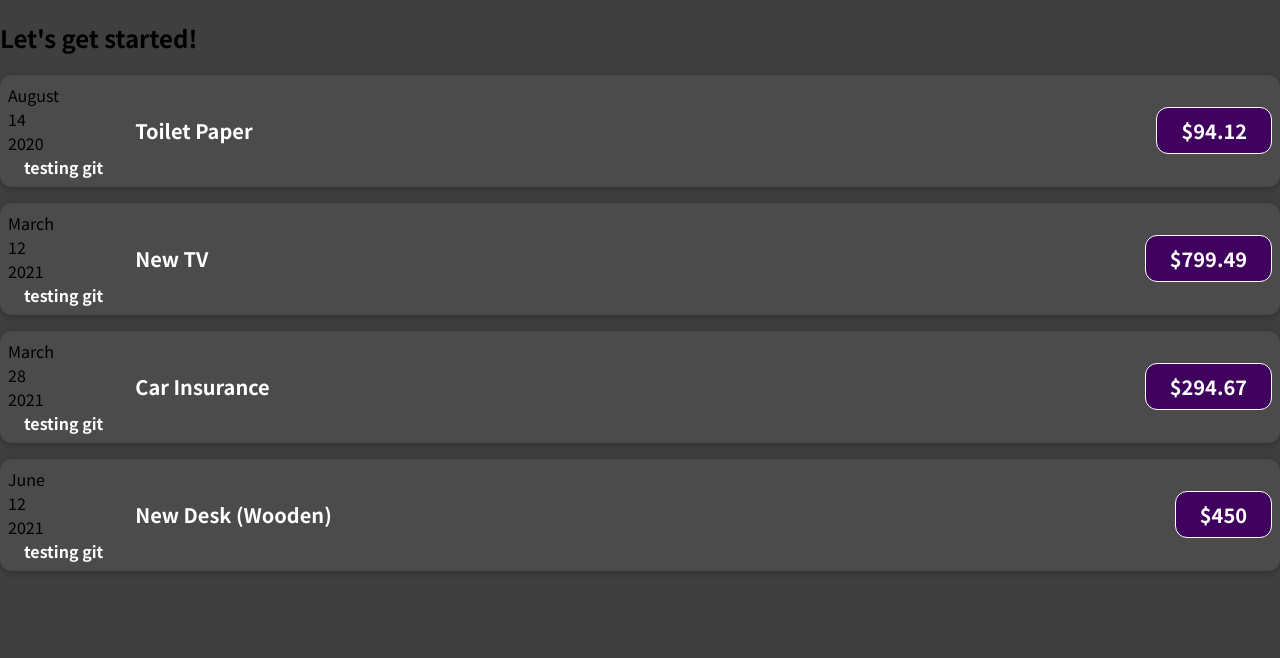
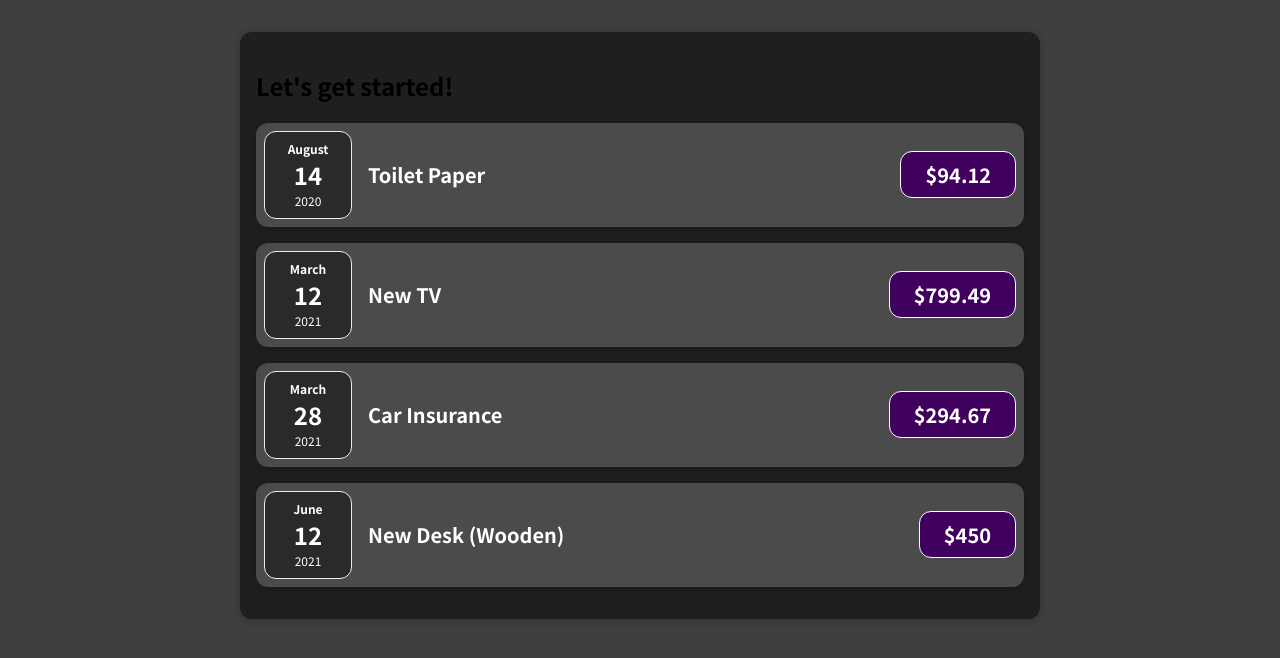
Before and after one commit to tilakgurappagari/expense-app, a JavaScript app: page / in a window 1280 px wide. Shown: the top 658 px of the page. Built offline with nearby package versions, Linux system fonts and the light colour scheme.

Commit message:
addedd expenses and card components

```diff
--- a/src/App.js
+++ b/src/App.js
@@ -1,53 +1,7 @@
-import ExpenseItem from './components/ExpenseItem';
+import Expenses from "./components/Expenses";
 
 function App() {
-  const expenses = [
-    {
-      id: 'e1',
-      title: 'Toilet Paper',
-      amount: 94.12,
-      date: new Date(2020, 7, 14),
-    },
-    { id: 'e2', title: 'New TV', amount: 799.49, date: new Date(2021, 2, 12) },
-    {
-      id: 'e3',
-      title: 'Car Insurance',
-      amount: 294.67,
-      date: new Date(2021, 2, 28),
-    },
-    {
-      id: 'e4',
-      title: 'New Desk (Wooden)',
-      amount: 450,
-      date: new Date(2021, 5, 12),
-    },
-  ];
-
-  return (
-    <div>
-      <h2>Let's get started!</h2>
-      <ExpenseItem
-        title={expenses[0].title}
-        amount={expenses[0].amount}
-        date={expenses[0].date}
-      ></ExpenseItem>
-      <ExpenseItem
-        title={expenses[1].title}
-        amount={expenses[1].amount}
-        date={expenses[1].date}
-      ></ExpenseItem>
-      <ExpenseItem
-        title={expenses[2].title}
-        amount={expenses[2].amount}
-        date={expenses[2].date}
-      ></ExpenseItem>
-      <ExpenseItem
-        title={expenses[3].title}
-        amount={expenses[3].amount}
-        date={expenses[3].date}
-      ></ExpenseItem>
-    </div>
-  );
+  return <Expenses></Expenses>;
 }
 
 export default App;
--- /dev/null
+++ b/src/components/Card.css
@@ -0,0 +1,4 @@
+.card{
+    border-radius: 12px;
+    box-shadow: 0 1px 8px rgba(0, 0, 0, 0.25);
+}
--- /dev/null
+++ b/src/components/Card.js
@@ -0,0 +1,9 @@
+import './Card.css'
+
+function Card(props){
+    const classes = 'card ' + props.className;
+    console.log(classes);
+    return <div className={classes}>{props.children}</div>
+}
+
+export default Card;
--- /dev/null
+++ b/src/components/ExpenseDate.css
@@ -0,0 +1,26 @@
+.expense-date {
+    display: flex;
+    flex-direction: column;
+    width: 5.5rem;
+    height: 5.5rem;
+    border: 1px solid #ececec;
+    background-color: #2a2a2a;
+    color: white;
+    border-radius: 12px;
+    align-items: center;
+    justify-content: center;
+  }
+
+  .expense-date__month {
+    font-size: 0.75rem;
+    font-weight: bold;
+  }
+
+  .expense-date__year {
+    font-size: 0.75rem;
+  }
+
+  .expense-date__day {
+    font-size: 1.5rem;
+    font-weight: bold;
+  }
--- /dev/null
+++ b/src/components/ExpenseDate.js
@@ -0,0 +1,17 @@
+import './ExpenseDate.css';
+
+const ExpenseDate = (props) =>{
+    const month = props.date.toLocaleString('en-US',{month:'long'});
+    const day = props.date.toLocaleString('en-US',{day:'2-digit'});
+    const year = props.date.getFullYear();
+    return(
+        <div className='expense-date'>
+        <div className='expense-date__month'>{month}</div>
+        <div className='expense-date__day'>{day}</div>
+        <div className='expense-date__year'>{year}</div>
+      </div>
+    );
+}
+
+
+export default ExpenseDate;
--- a/src/components/ExpenseItem.css
+++ b/src/components/ExpenseItem.css
@@ -2,10 +2,8 @@
     display: flex;
     justify-content: space-between;
     align-items: center;
-    box-shadow: 0 2px 8px rgba(0, 0, 0, 0.25);
     padding: 0.5rem;
     margin: 1rem 0;
-    border-radius: 12px;
     background-color: #4b4b4b;
   }
 
--- a/src/components/ExpenseItem.js
+++ b/src/components/ExpenseItem.js
@@ -1,22 +1,18 @@
 import './ExpenseItem.css';
+import './ExpenseDate';
+import ExpenseDate from './ExpenseDate';
+import Card from './Card';
 
 function ExpenseItem(props) {
-  const month = props.date.toLocaleString('en-US',{month:'long'});
-  const day = props.date.toLocaleString('en-US',{day:'2-digit'});
-  const year = props.date.getFullYear();
+
   return (
-    <div className='expense-item'>
-      <div>
-        <div>{month}</div>
-        <div>{day}</div>
-        <div>{year}</div>
-        <h2>testing git</h2>
-      </div>
+    <Card className='expense-item'>
+      <ExpenseDate date={props.date} />
       <div className='expense-item__description'>
         <h2>{props.title}</h2>
         <div className='expense-item__price'>${props.amount}</div>
       </div>
-    </div>
+    </Card>
   );
 }
 
--- /dev/null
+++ b/src/components/Expenses.css
@@ -0,0 +1,8 @@
+.expenses {
+    padding: 1rem;
+    background-color: rgb(31, 31, 31);
+    margin: 2rem auto;
+    width: 50rem;
+    max-width: 95%;
+
+  }
--- /dev/null
+++ b/src/components/Expenses.js
@@ -0,0 +1,55 @@
+import Card from './Card';
+import ExpenseItem from './ExpenseItem';
+import './Expenses.css'
+
+function Expenses() {
+  const expenses = [
+    {
+      id: 'e1',
+      title: 'Toilet Paper',
+      amount: 94.12,
+      date: new Date(2020, 7, 14),
+    },
+    { id: 'e2', title: 'New TV', amount: 799.49, date: new Date(2021, 2, 12) },
+    {
+      id: 'e3',
+      title: 'Car Insurance',
+      amount: 294.67,
+      date: new Date(2021, 2, 28),
+    },
+    {
+      id: 'e4',
+      title: 'New Desk (Wooden)',
+      amount: 450,
+      date: new Date(2021, 5, 12),
+    },
+  ];
+
+  return (
+    <Card className='expenses'>
+      <h2>Let's get started!</h2>
+      <ExpenseItem
+        title={expenses[0].title}
+        amount={expenses[0].amount}
+        date={expenses[0].date}
+      ></ExpenseItem>
+      <ExpenseItem
+        title={expenses[1].title}
+        amount={expenses[1].amount}
+        date={expenses[1].date}
+      ></ExpenseItem>
+      <ExpenseItem
+        title={expenses[2].title}
+        amount={expenses[2].amount}
+        date={expenses[2].date}
+      ></ExpenseItem>
+      <ExpenseItem
+        title={expenses[3].title}
+        amount={expenses[3].amount}
+        date={expenses[3].date}
+      ></ExpenseItem>
+    </Card>
+  );
+}
+
+export default Expenses;
```
